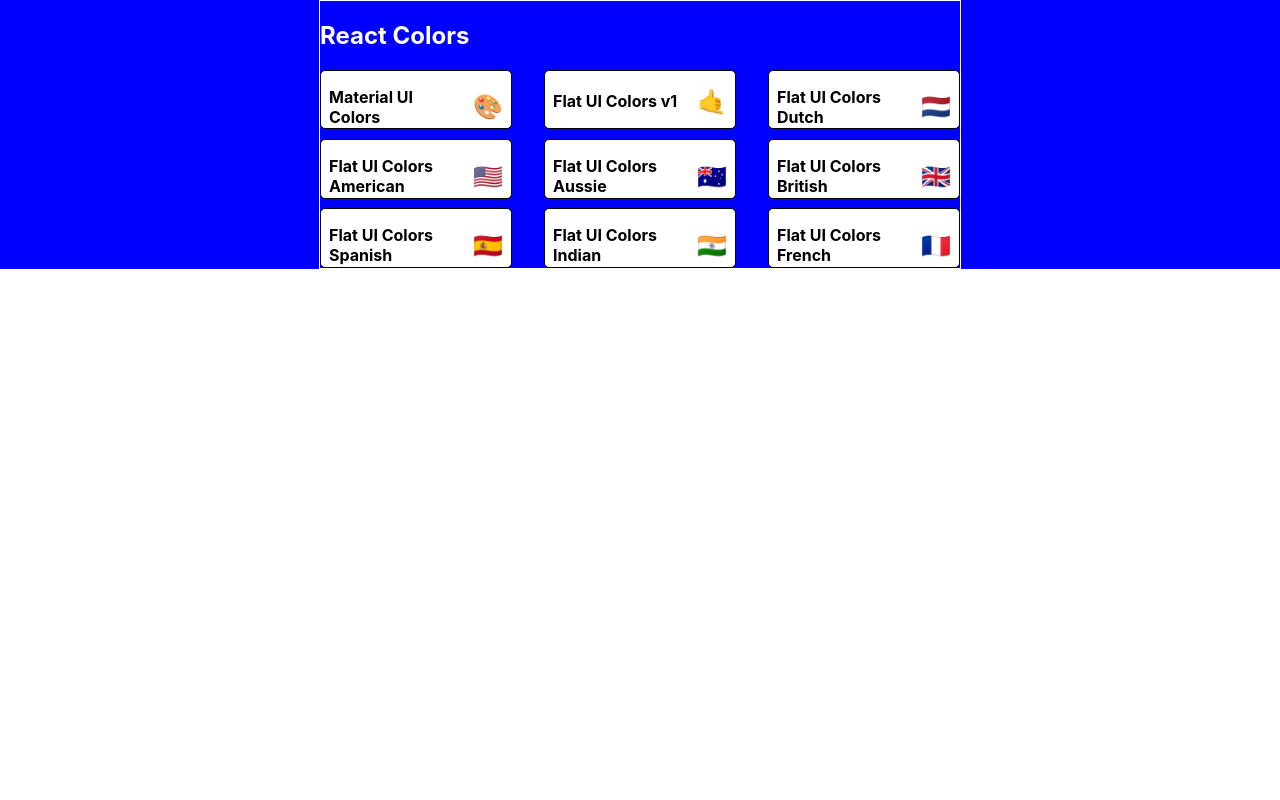
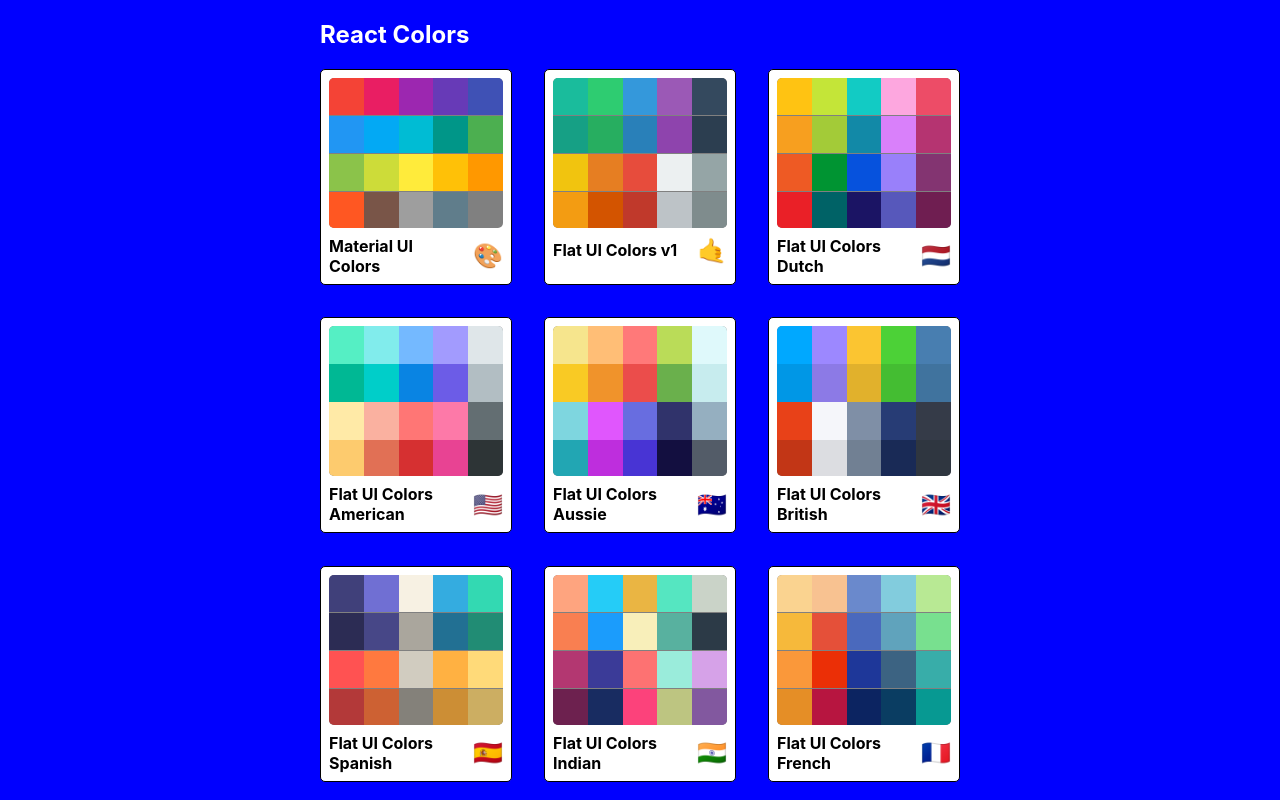
Before and after one commit to breczus/color-palette, a React (Create React App) app: page / in a window 1280 px wide. Built offline with nearby package versions, Linux system fonts and the light colour scheme.

Commit message:
finishing styling miniPalette

```diff
--- a/src/MiniPalette.js
+++ b/src/MiniPalette.js
@@ -8,12 +8,17 @@
 		borderRadius: '5px',
 		padding: '0.5rem',
 		position: 'relative',
-		overflow: 'hidden',
 		'&:hover': {
 			cursor: 'pointer',
 		},
 	},
-	colors: {},
+	colors: {
+		backgroundColor: 'grey',
+		height: '150px',
+		width: '100%',
+		borderRadius: '5px',
+		overflow: 'hidden',
+	},
 	title: {
 		display: 'flex',
 		justifyContent: 'space-between',
@@ -28,17 +33,31 @@
 		marginLeft: '0.5rem',
 		fontSize: '1.5rem',
 	},
+	miniColor: {
+		height: '25%',
+		width: '20%',
+		display: 'inline-block',
+		margin: '0 auto',
+		position: 'relative',
+		marginBottom: '-3.5px',
+	},
 };
 
 function MiniPalette(props) {
-	const { classes, paletteName, emoji } = props;
+	const { classes, paletteName, emoji, colors } = props;
+	const miniColorBoxes = colors.map((color) => (
+		<div
+			className={classes.miniColor}
+			style={{ backgroundColor: color.color }}
+			key={color.name}
+		></div>
+	));
 	return (
 		<div className={classes.root}>
-			<div className={classes.colors}>
-				<h5 className={classes.title}>
-					{paletteName} <span className={classes.emoji}>{emoji}</span>
-				</h5>
-			</div>
+			<div className={classes.colors}>{miniColorBoxes}</div>
+			<h5 className={classes.title}>
+				{paletteName} <span className={classes.emoji}>{emoji}</span>
+			</h5>
 		</div>
 	);
 }
--- a/src/PaletteList.js
+++ b/src/PaletteList.js
@@ -6,7 +6,7 @@
 const styles = {
 	root: {
 		backgroundColor: 'blue',
-		height: '100%',
+		height: '100vh',
 		display: 'flex',
 		alignItems: 'flex-start',
 		justifyContent: 'center',
@@ -17,7 +17,6 @@
 		alignItems: 'flex-start',
 		flexDirection: 'column',
 		flexWrap: 'wrap',
-		border: '1px solid white',
 	},
 	nav: {
 		display: 'flex',
```
